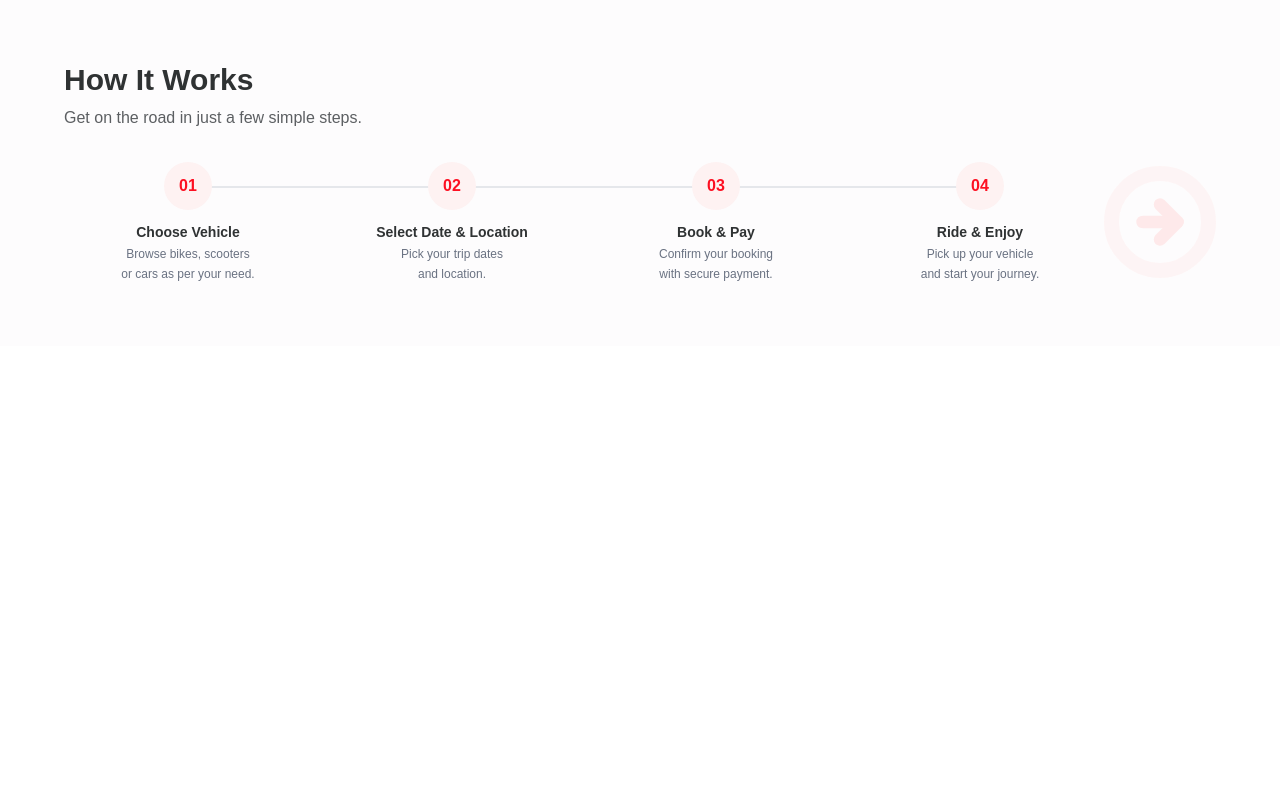
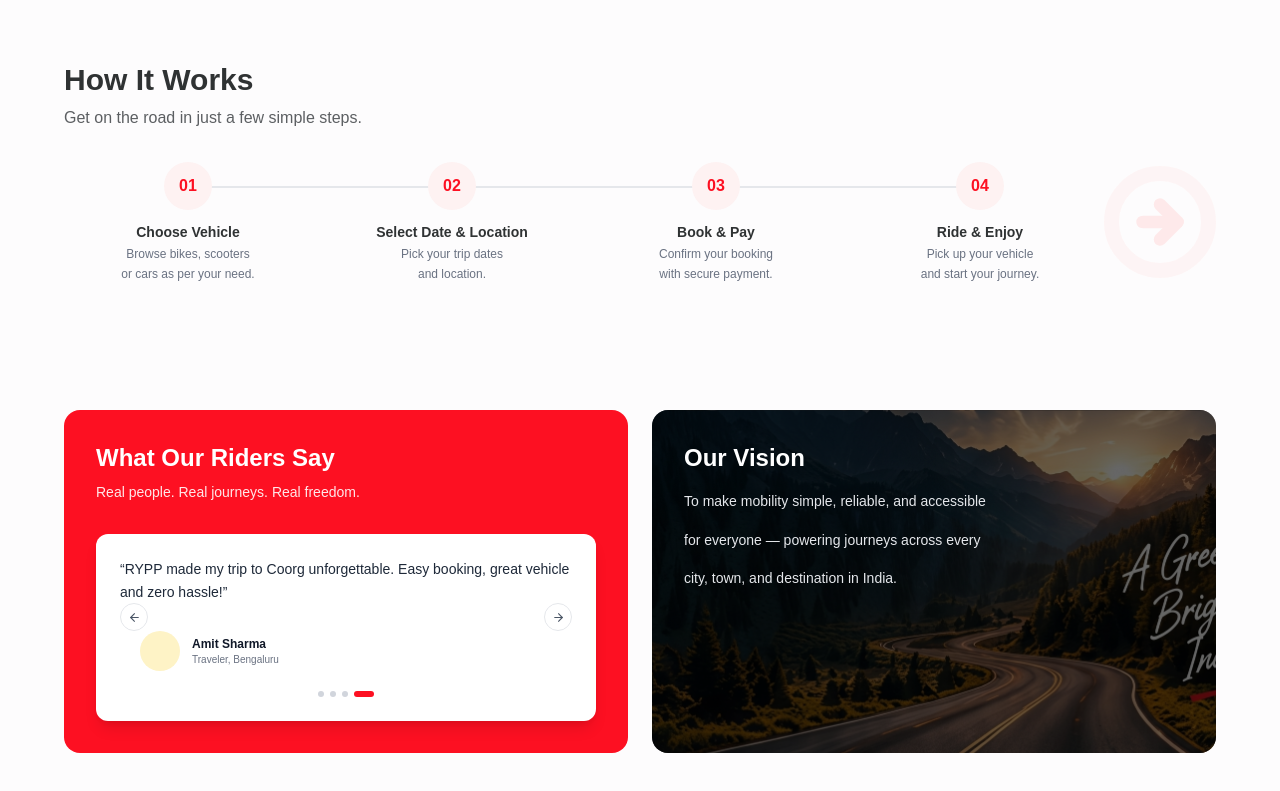
Before and after one commit to nnanjum1/rypp-frontend-task, a Next.js app: page / in a window 1280 px wide. Shown: the part 2441-3232 px from the top of the page. Before the commit the page ends 2787 px from the top, so only its background shows below. Built offline with nearby package versions, Linux system fonts and the light colour scheme.

Commit message:
Testimonial section is done

```diff
--- a/src/app/page.js
+++ b/src/app/page.js
@@ -5,6 +5,7 @@ import HowItWorks from "@/components/HowItWorks";
 import Navbar from "@/components/Navbar";
 import PopularDestinations from "@/components/PopularDestinations";
 import PopularVehicles from "@/components/PopularVehicles";
+import Testimonial from "@/components/Testimonial";
 import WhyRypp from "@/components/WhyRypp";
 
 
@@ -19,6 +20,7 @@ export default function Home() {
       <WhyRypp />
       <PopularDestinations />
       <HowItWorks />
+      <Testimonial />
     </main>
   );
 }
--- /dev/null
+++ b/src/components/Testimonial.jsx
@@ -0,0 +1,100 @@
+
+import React from 'react'
+import { ArrowLeft, ArrowRight } from 'lucide-react'
+
+const Testimonial = () => {
+    return (
+        <section className="mx-auto w-[90%] py-16">
+            <div className="grid grid-cols-1 gap-6 lg:grid-cols-2">
+
+
+                <div className="relative  overflow-hidden rounded-2xl bg-[#FD1022] p-6 sm:p-8">
+                    <h2 className="text-2xl font-bold text-white">
+                        What Our Riders Say
+                    </h2>
+
+                    <p className="mt-2 text-sm text-white/90">
+                        Real people. Real journeys. Real freedom.
+                    </p>
+
+                    <div className="relative z-10 mt-8 rounded-xl bg-white p-6 shadow-lg">
+                        <p className="text-sm  font-medium leading-relaxed text-gray-800">
+                            “RYPP made my trip to Coorg unforgettable.
+                            Easy booking, great vehicle and zero hassle!”
+                        </p>
+                        <div className="flex justify-between">
+                            <button className="flex h-7 w-7 items-center justify-center rounded-full border border-gray-200 text-gray-600">
+                                <ArrowLeft size={13} />
+                            </button>
+
+                            <button className="flex h-7 w-7 items-center justify-center rounded-full border border-gray-200 text-gray-600">
+                                <ArrowRight size={13} />
+                            </button>
+                        </div>
+                        <div className="px-5 flex items-center justify-between">
+                            <div className="flex items-center gap-3">
+                                <div className="h-10 w-10 rounded-full bg-amber-100" />
+
+                                <div>
+                                    <h3 className="text-xs font-bold text-gray-900">
+                                        Amit Sharma
+                                    </h3>
+
+                                    <p className="text-[10px] text-gray-500">
+                                        Traveler, Bengaluru
+                                    </p>
+                                </div>
+                            </div>
+
+
+                        </div>
+
+                        <div className="mt-5 flex justify-center gap-1.5">
+                            <span className="h-1.5 w-1.5 rounded-full bg-gray-300" />
+                            <span className="h-1.5 w-1.5 rounded-full bg-gray-300" />
+                            <span className="h-1.5 w-1.5 rounded-full bg-gray-300" />
+                            <span className="h-1.5 w-5 rounded-full bg-[#FD1022]" />
+                        </div>
+                    </div>
+
+
+
+                </div>
+
+
+                <div
+                    className="relative  overflow-hidden rounded-2xl bg-cover bg-center"
+                    style={{ backgroundImage: "url('/assets/road2.jpg')" }}
+                >
+                    <div className="absolute inset-0 bg-black/60" />
+
+                    <div className="relative z-10 flex h-full flex-col justify-between p-6 sm:p-8">
+                        <div>
+                            <h2 className="text-2xl font-bold text-white">
+                                Our Vision
+                            </h2>
+
+                            <p className="mt-4 max-w-md text-sm leading-relaxed text-gray-200">
+                                To make mobility simple, reliable, and
+                                accessible
+                            </p>
+                            <p className="mt-4 max-w-md text-sm leading-relaxed text-gray-200">
+                                for everyone — powering journeys
+                                across every
+                            </p>
+                            <p className="mt-4 max-w-md text-sm leading-relaxed text-gray-200">
+                                city, town, and destination in
+                                India.
+                            </p>
+                        </div>
+
+
+                    </div>
+                </div>
+
+            </div>
+        </section>
+    )
+}
+
+export default Testimonial
```
Also changed, not shown: public/assets/road2.jpg (added).
